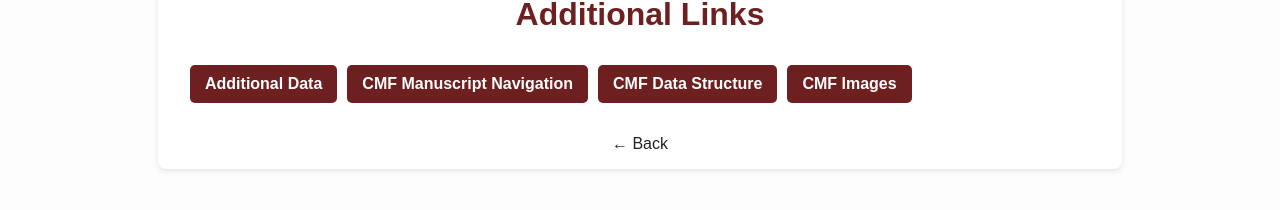
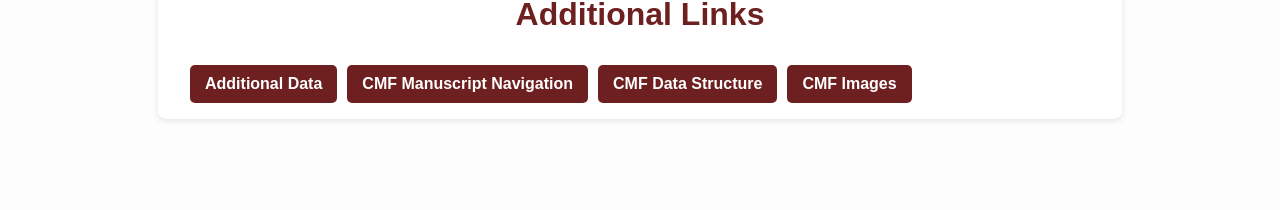
Before and after one commit to allen-otterstrom/CMF_data, a Jekyll site: the page built from get-data.md, in a window 1280 px wide. Shown: the part 635-845 px from the top of the page. Built offline with Jekyll 4.4.1, drawn with Linux system fonts in a browser that asks for light colours.

Commit message:
Update get-data.md

```diff
--- a/get-data.md
+++ b/get-data.md
@@ -66,12 +66,6 @@ title: Get the Data
   <a class="button" href="navigation.html">CMF Manuscript Navigation</a>
   <a class="button" href="data-structure.html">CMF Data Structure</a>
   <a class="button" href="search.html">CMF Images</a>
-</div>
-
-<div style="text-align: center; margin-top: 2em;">
-  <a href="javascript:window.history.back();" style="text-decoration: none; font-size: 1em; color: inherit; cursor: pointer;">
-    ← Back
-  </a>
 </div>
 
 <script>
```
